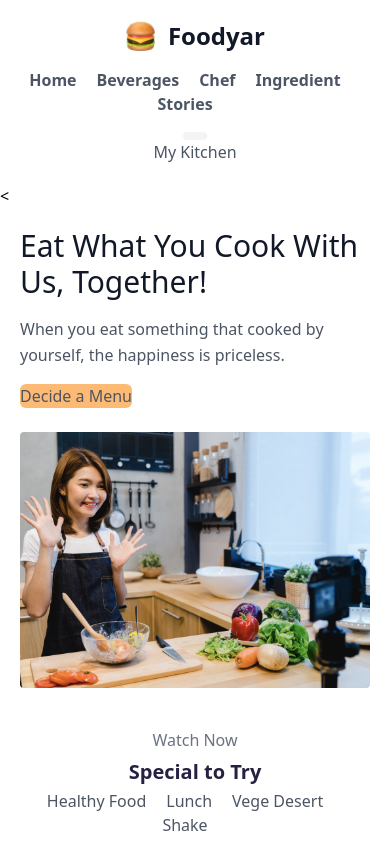
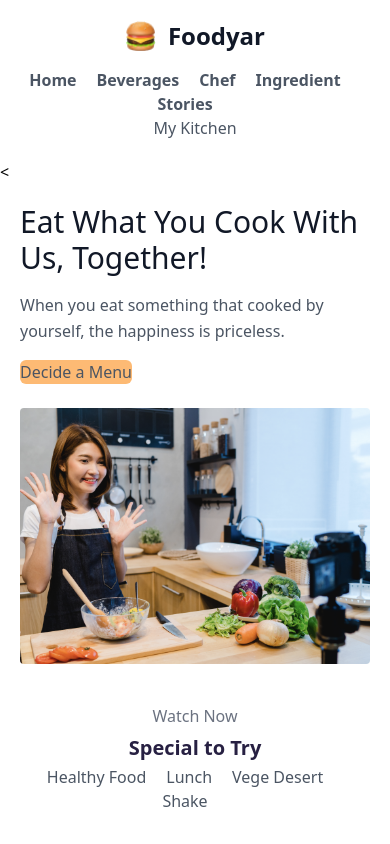
Before and after one commit to avikcse/Foodyar, a plain HTML site: page index.html in a window 390 px wide. Shown: the top 844 px of the page. Drawn offline with nearby package versions, Linux system fonts and the light colour scheme.

Commit message:
first commit

```diff
--- a/index.html
+++ b/index.html
@@ -19,7 +19,7 @@
         <a class="mr-5 hover:text-gray-900 hover:text-xl font-semibold">Ingredient</a>
         <a class="mr-5 hover:text-gray-900 hover:text-xl font-semibold">Stories</a>
       </nav>
-      <button class="inline-flex items-center bg-gray-100 border-0 py-1 px-3 focus:outline-none hover:bg-gray-200 rounded text-base mt-4 md:mt-0">          <button class="px-4 rounded-sm hover:bg-amber-300 hover:rounded-md hover:text-black hover:text-xl"> My Kitchen  </button>
+              <button class="px-4 rounded-sm hover:bg-amber-300 hover:rounded-md hover:text-black hover:text-xl"> My Kitchen  </button>
 
 
       </button>
```
